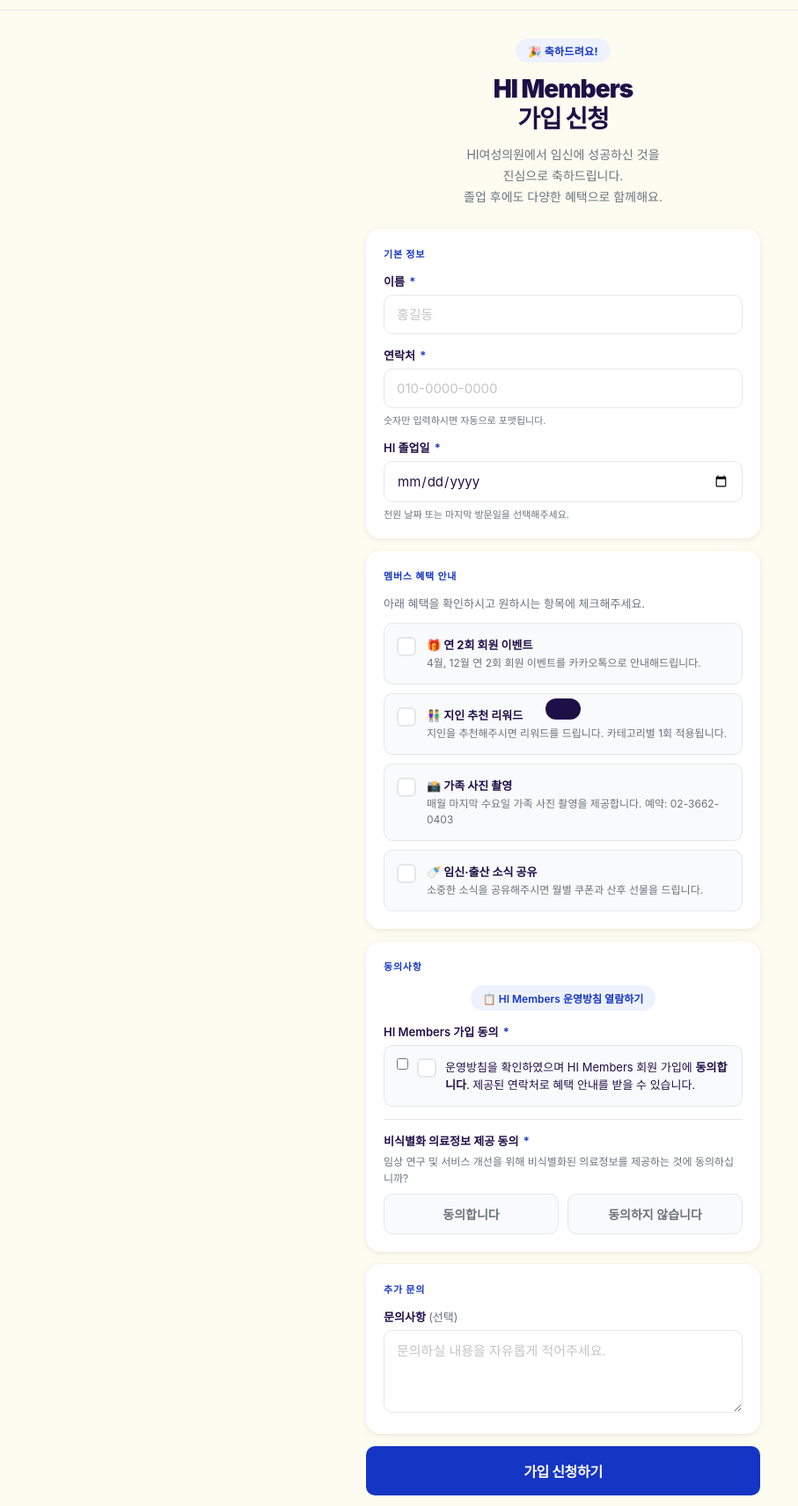
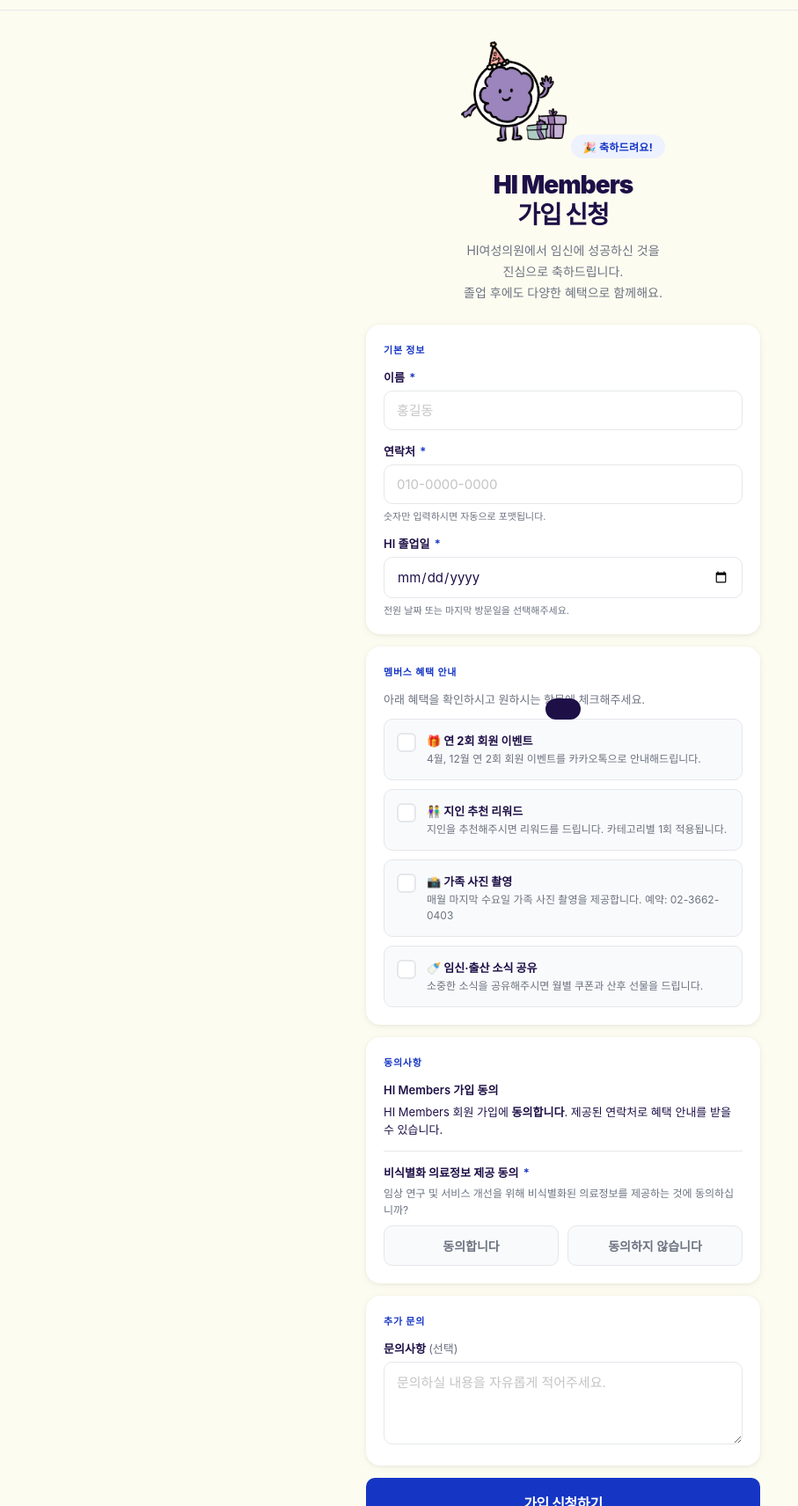
Before and after one commit to Yunjin0825/hi-members, a plain HTML site: page index.html in a window 1280 px wide. Shown: the part 38-1750 px from the top of the page at 88% size, without its empty margins (0-907 px from the left). Drawn offline with nearby package versions, Linux system fonts and the light colour scheme; no server answers.

Commit message:
design: 히어로 아이콘 추가, 운영방침 링크 및 가입동의 체크박스 제거

```diff
--- a/index.html
+++ b/index.html
@@ -55,6 +55,7 @@
 
     /* ── Hero ── */
     .hero { text-align: center; padding: 32px 4px 24px; }
+    .hero-icon { width: 120px; height: 120px; object-fit: contain; margin-bottom: 8px; }
     .hero-badge {
       display: inline-flex; align-items: center; gap: 6px;
       background: var(--accent-light); color: var(--accent);
@@ -208,6 +209,7 @@
   <!-- Form -->
   <div id="form-screen" style="display:none">
     <div class="hero">
+      <img class="hero-icon" src="images/av4.png" alt="">
       <div class="hero-badge">🎉 축하드려요!</div>
       <div class="hero-title">HI Members<br>가입 신청</div>
       <div class="hero-desc">HI여성의원에서 임신에 성공하신 것을<br>진심으로 축하드립니다.<br>졸업 후에도 다양한 혜택으로 함께해요.</div>
@@ -278,20 +280,9 @@
     <div class="card">
       <div class="card-label">동의사항</div>
 
-      <!-- 운영방침 -->
-      <div class="policy-link-wrap" style="margin-bottom:14px">
-        <a class="policy-link" href="https://hi-fertility.com/hi-memebers-subscription-policy" target="_blank" rel="noopener">
-          📋 HI Members 운영방침 열람하기
-        </a>
-      </div>
-
       <div class="fg">
-        <label class="lbl">HI Members 가입 동의 <span class="req">*</span></label>
-        <label class="agree-row" id="agree-label" for="agree-chk">
-          <input type="checkbox" id="agree-chk">
-          <div class="agree-check"><span class="agree-check-icon">✓</span></div>
-          <div class="agree-text">운영방침을 확인하였으며 HI Members 회원 가입에 <strong>동의합니다</strong>. 제공된 연락처로 혜택 안내를 받을 수 있습니다.</div>
-        </label>
+        <label class="lbl">HI Members 가입 동의</label>
+        <div class="agree-text">HI Members 회원 가입에 <strong>동의합니다</strong>. 제공된 연락처로 혜택 안내를 받을 수 있습니다.</div>
       </div>
 
       <hr class="sep">
@@ -406,11 +397,6 @@ document.addEventListener('DOMContentLoaded', () => {
     input.addEventListener('change', () => label.classList.toggle('on', input.checked));
   });
 
-  // 가입 동의
-  const agreeInput = document.getElementById('agree-chk');
-  const agreeLabel = document.getElementById('agree-label');
-  agreeInput.addEventListener('change', () => agreeLabel.classList.toggle('on', agreeInput.checked));
-
   // 의료정보 라디오
   document.querySelectorAll('input[name="medical"]').forEach(r => {
     r.addEventListener('change', () => {
@@ -446,7 +432,6 @@ function validate() {
   const name = document.getElementById('f-name').value.trim();
   const phone = document.getElementById('f-phone').value.trim();
   const grad = document.getElementById('f-grad').value;
-  const agree = document.getElementById('agree-chk').checked;
   const med = document.querySelector('input[name="medical"]:checked');
 
   ['f-name','f-phone','f-grad'].forEach(id => document.getElementById(id).classList.remove('err'));
@@ -454,7 +439,6 @@ function validate() {
   if (!name) { document.getElementById('f-name').classList.add('err'); return '이름을 입력해주세요.'; }
   if (!phone || phone.replace(/\D/g,'').length < 10) { document.getElementById('f-phone').classList.add('err'); return '연락처를 올바르게 입력해주세요.'; }
   if (!grad) { document.getElementById('f-grad').classList.add('err'); return 'HI 졸업일을 선택해주세요.'; }
-  if (!agree) return 'HI Members 가입에 동의해주세요.';
   if (!med) return '비식별화 의료정보 제공 동의 여부를 선택해주세요.';
   return null;
 }
```
Also changed, not shown: images/av4.png (added).
